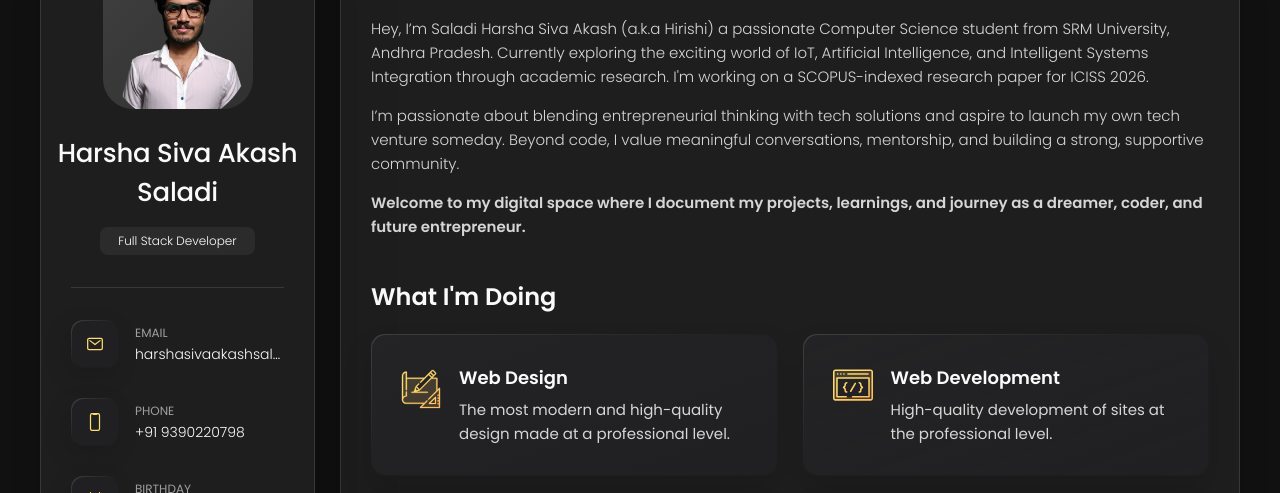
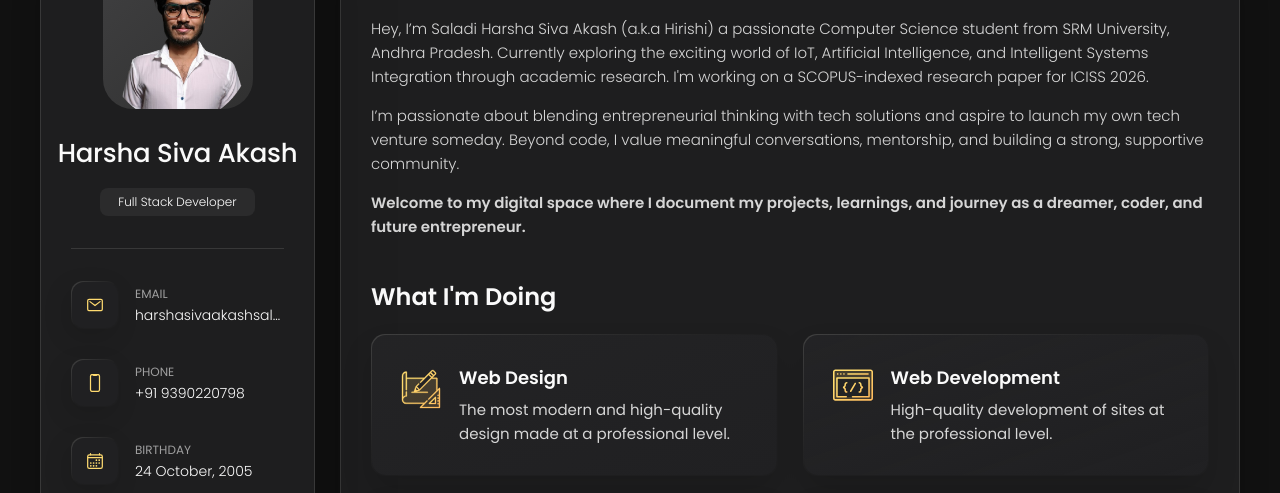
Before and after one commit to Hirishi24/Hirishi-Portfolio, a plain HTML site: page index.html in a window 1280 px wide. Shown: the part 162-655 px from the top of the page. Drawn offline with nearby package versions, Linux system fonts and the light colour scheme.

Commit message:
Updated name

```diff
--- a/index.html
+++ b/index.html
@@ -47,7 +47,7 @@
 
         <div class="info-content">
           <h1 class="name" title="Harsha Siva Akash Saladi"><P>Harsha Siva Akash</P>
-          <p>Saladi</p></h1>
+          </h1>
 
           <p class="title">Full Stack Developer</p>
         </div>
```
